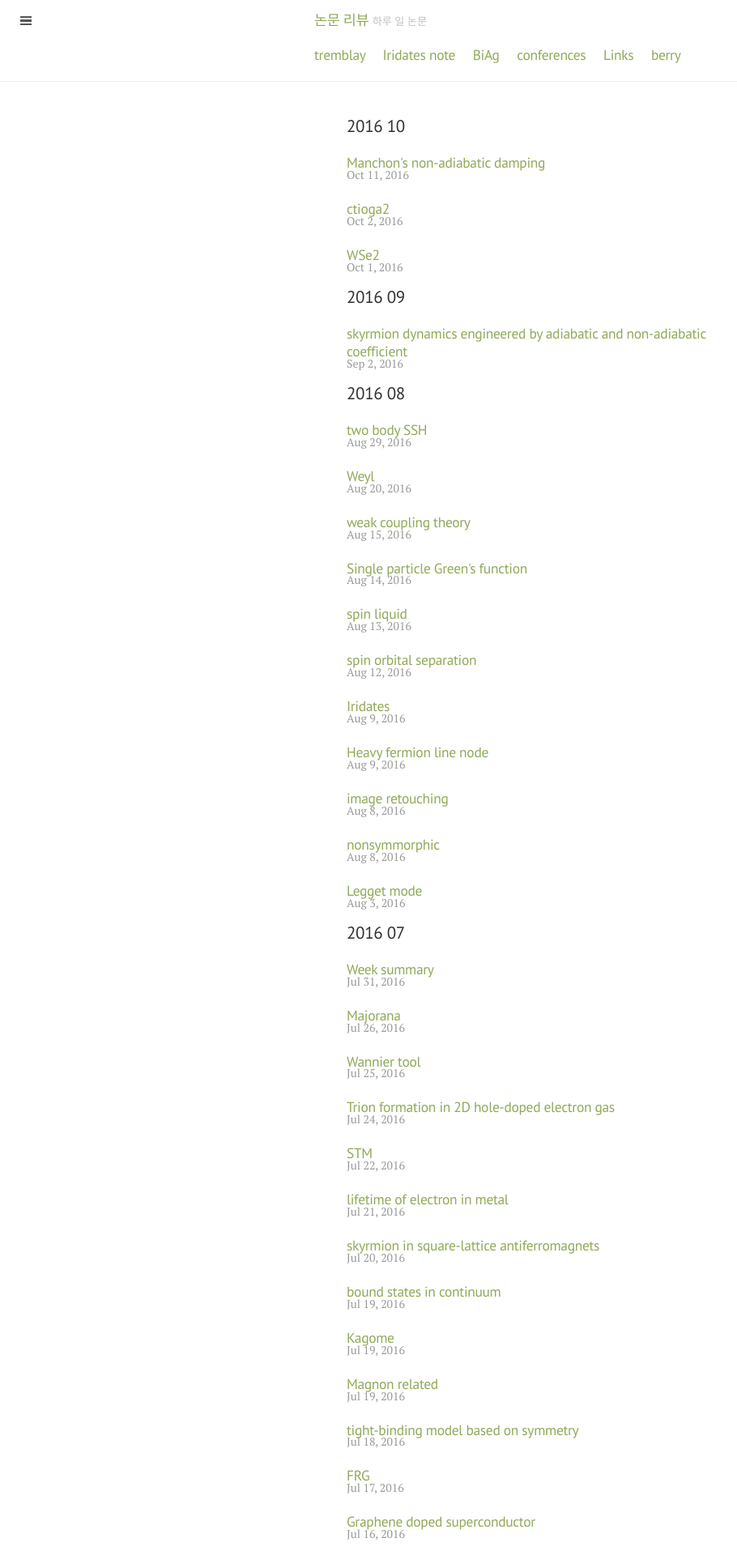
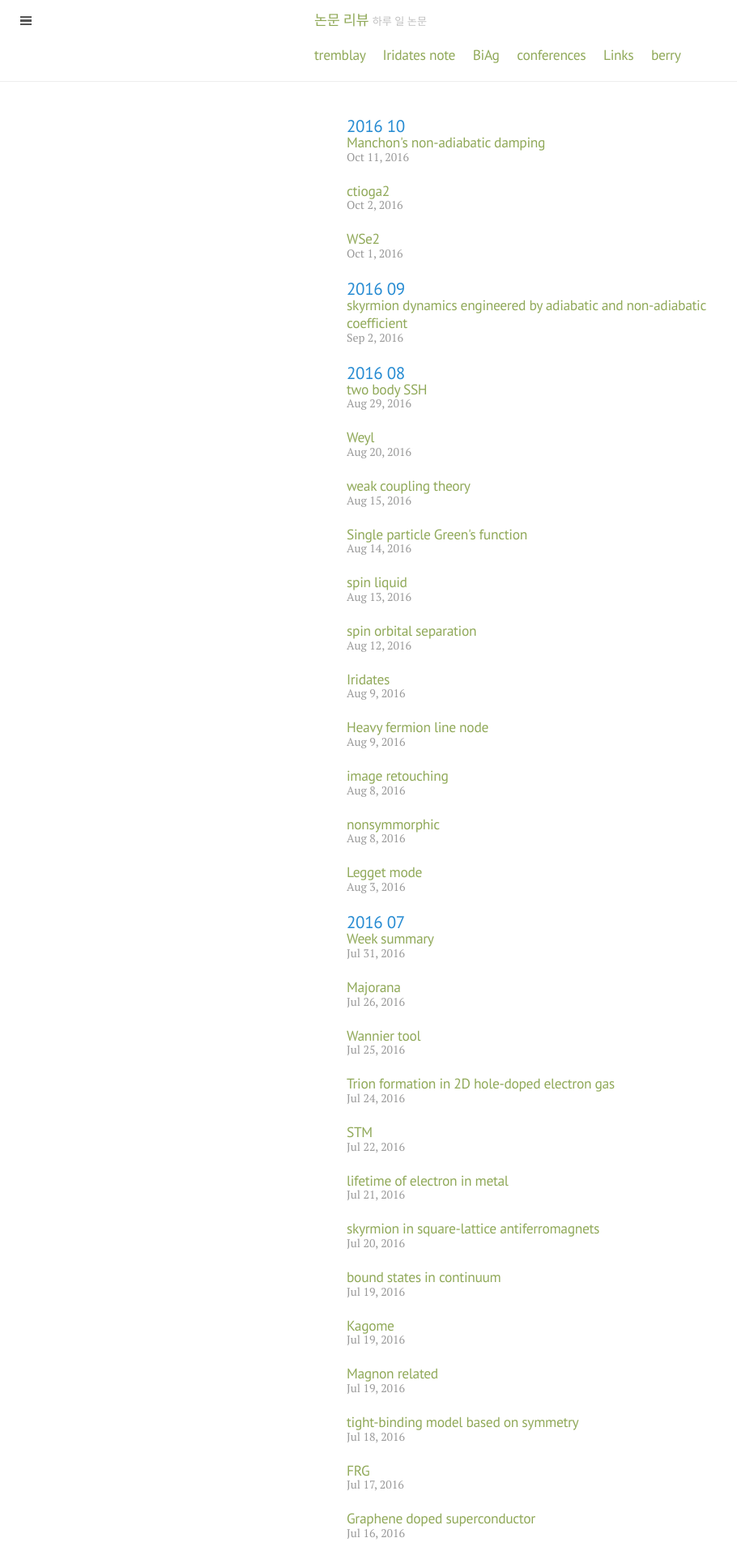
Before and after one commit to qkrwlsghdcjsworlt/work, a Jekyll site: the page built from index.html, in a window 1280 px wide. Shown: the top 1920 px of the page at 81% size, without its empty margins (0-910 px from the left). Built offline with Jekyll 4.4.1, drawn with Linux system fonts in a browser that asks for light colours; the list of posts is cut into pages by our own code.

Commit message:
“update”

```diff
--- a/index.html
+++ b/index.html
@@ -17,12 +17,12 @@ title: Home
     <ul class="post-list">
     {% for post in site.posts %}
     {% unless post.next %}
-        <h2 class="category-title">{{ post.date | date: '%Y %m' }}</h2>
+        <h2 class="post-date-title">{{ post.date | date: '%Y %m' }}</h2>
     {% else %}
       {% capture year %}{{ post.date | date: '%Y %m' }}{% endcapture %}
       {% capture nyear %}{{ post.next.date | date: '%Y %m' }}{% endcapture %}
       {% if year != nyear %}
-        <h2 class="category-title">{{ post.date | date: '%Y %m' }}</h2>
+        <h2 class="post-date-title">{{ post.date | date: '%Y %m' }}</h2>
       {% endif %}
     {% endunless %}
       <lu>
--- a/public/css/lanyon.css
+++ b/public/css/lanyon.css
@@ -328,9 +328,18 @@ a.sidebar-nav-item:focus {
   display: block;
   margin-right: 0.2rem;
   margin-bottom: 0.7rem;
-  margin-top: -1rem;
+  margin-top: -0.8rem;
   color: #9a9a9a;
 }
+
+.post-date-title {
+  display: block;
+  margin-right: 0.2rem;
+  margin-bottom: -1.8rem;
+  margin-top: 1.5rem;
+  color: #268bd2;
+}
+
 
 .post-item {
   margin-bottom: 0.2em;
```
